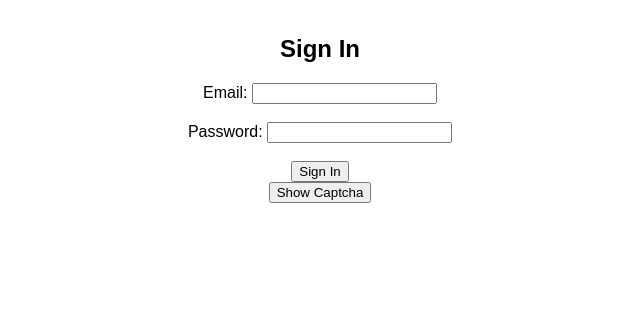
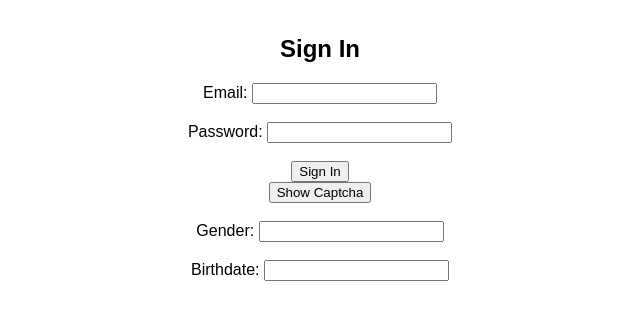
Before and after one commit to tunner/hello-world-gpt, a plain HTML site: page index.html in a window 1280 px wide. Shown: the part 132-452 px from the top of the page, without its empty margins (320-960 px from the left). Drawn offline with Linux system fonts and the light colour scheme.

Commit message:
Add user info fields and update index.html for gender and birthdate display

```diff
--- a/index.html
+++ b/index.html
@@ -1,4 +1,3 @@
-
 <!DOCTYPE html>
 <html lang="en">
 <head>
@@ -34,6 +33,14 @@
     <button id="showCaptchaBtn">Show Captcha</button>
     <br><br>
 
+    <div id="user-info">
+        <label for="gender">Gender:</label>
+        <input type="text" id="gender" name="gender" readonly>
+        <br><br>
+        <label for="birthdate">Birthdate:</label>
+        <input type="text" id="birthdate" name="birthdate" readonly>
+    </div>
+
     <script src="app.js"></script>
 </body>
 </html>
```
